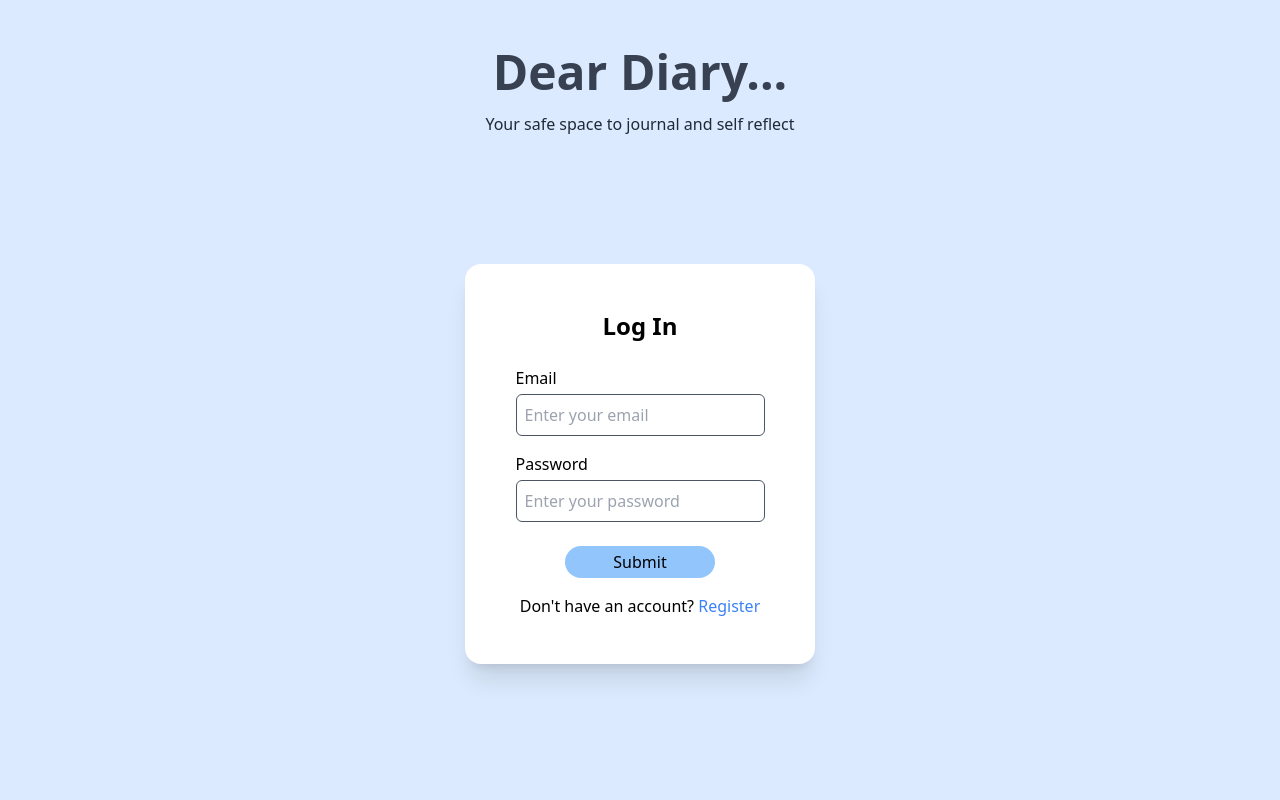
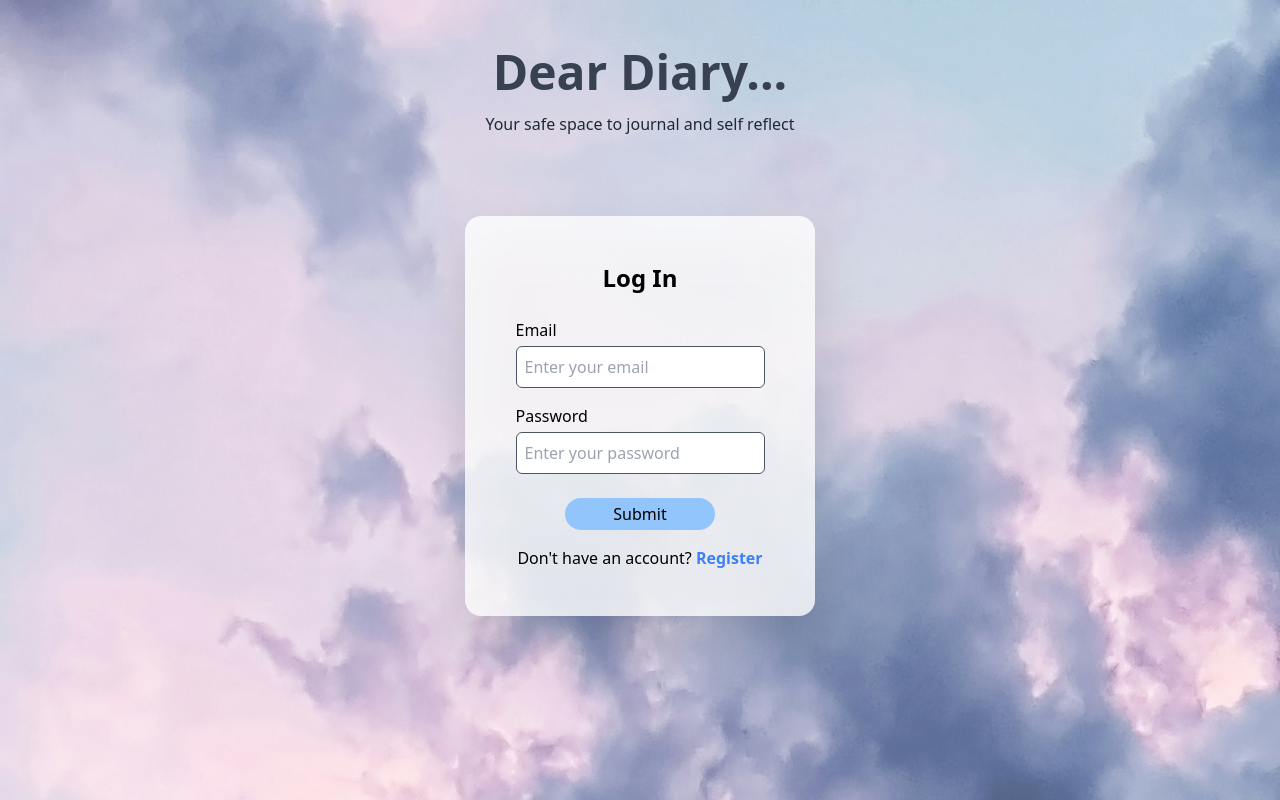
Before and after one commit to ziaxgit/Dear-Diary, a React (Vite) app in the folder frontend/: page /login in a window 1280 px wide. Built offline with nearby package versions, Linux system fonts and the light colour scheme.

Commit message:
modify styles

```diff
--- a/frontend/src/Components/LogIn.tsx
+++ b/frontend/src/Components/LogIn.tsx
@@ -53,7 +53,7 @@ export default function LogIn() {
   return (
     <section
       id="login"
-      className="bg-blue-100 flex flex-col items-center min-h-dvh"
+      className="bg-sky-image bg-cover flex flex-col items-center min-h-dvh"
     >
       <Toaster
         containerStyle={{
@@ -68,7 +68,7 @@ export default function LogIn() {
       <p className="mt-4 text-md text-gray-800 ">
         Your safe space to journal and self reflect
       </p>
-      <div className="flex flex-col justify-center items-center bg-white rounded-2xl shadow-xl p-12 h-[400px] w-[350px] mt-32 ">
+      <div className="flex flex-col justify-center items-center rounded-2xl bg-white bg-opacity-80 shadow-slate-950 drop-shadow-2xl p-12 h-[400px] w-[300px] md:w-[350px] mt-10 md:mt-20 ">
         <h1 className="text-2xl mb-6 font-semibold">Log In</h1>
         <form onSubmit={handleSubmit(onSubmit)}>
           <div className="flex flex-col gap-1">
@@ -106,7 +106,7 @@ export default function LogIn() {
           </button>
           <p className="mt-4 text-center">
             Don't have an account?{" "}
-            <a className="text-blue-500" href="/register">
+            <a className="text-blue-500 font-semibold" href="/register">
               Register
             </a>
           </p>
--- a/frontend/src/Components/Register.tsx
+++ b/frontend/src/Components/Register.tsx
@@ -55,7 +55,7 @@ export default function Register() {
   return (
     <section
       id="login"
-      className="bg-blue-100 flex flex-col items-center min-h-dvh"
+      className="bg-sky-image bg-cover flex flex-col items-center min-h-dvh"
     >
       <Toaster
         containerStyle={{
@@ -70,7 +70,7 @@ export default function Register() {
       <p className="mt-4 text-md text-gray-800 ">
         Your safe space to journal and self reflect
       </p>
-      <div className="flex flex-col justify-center items-center bg-white rounded-2xl shadow-xl h-[500px] w-[350px] mt-32 ">
+      <div className="flex flex-col justify-center items-center rounded-2xl bg-white bg-opacity-80 shadow-slate-950 drop-shadow-2xl p-12 h-[500px] w-[300px] md:w-[350px] mt-2 md:mt-20 ">
         <h1 className="text-2xl mb-8 font-semibold">Register</h1>
         <form onSubmit={handleSubmit(onSubmit)}>
           <div className="flex flex-col gap-1">
@@ -121,7 +121,7 @@ export default function Register() {
           </button>
           <p className="mt-4 text-center">
             Already have an account?{" "}
-            <a className="text-blue-500" href="/login">
+            <a className="text-blue-500 font-semibold" href="/login">
               Log In
             </a>
           </p>
--- a/frontend/tailwind.config.js
+++ b/frontend/tailwind.config.js
@@ -2,7 +2,11 @@
 export default {
   content: ["./index.html", "./src/**/*.{js,ts,jsx,tsx}"],
   theme: {
-    extend: {},
+    extend: {
+      backgroundImage: {
+        "sky-image": "url('/src/assets/sky.jpg')",
+      },
+    },
   },
   plugins: [],
 };
```
Also changed, not shown: frontend/src/assets/sky.jpg (added).
